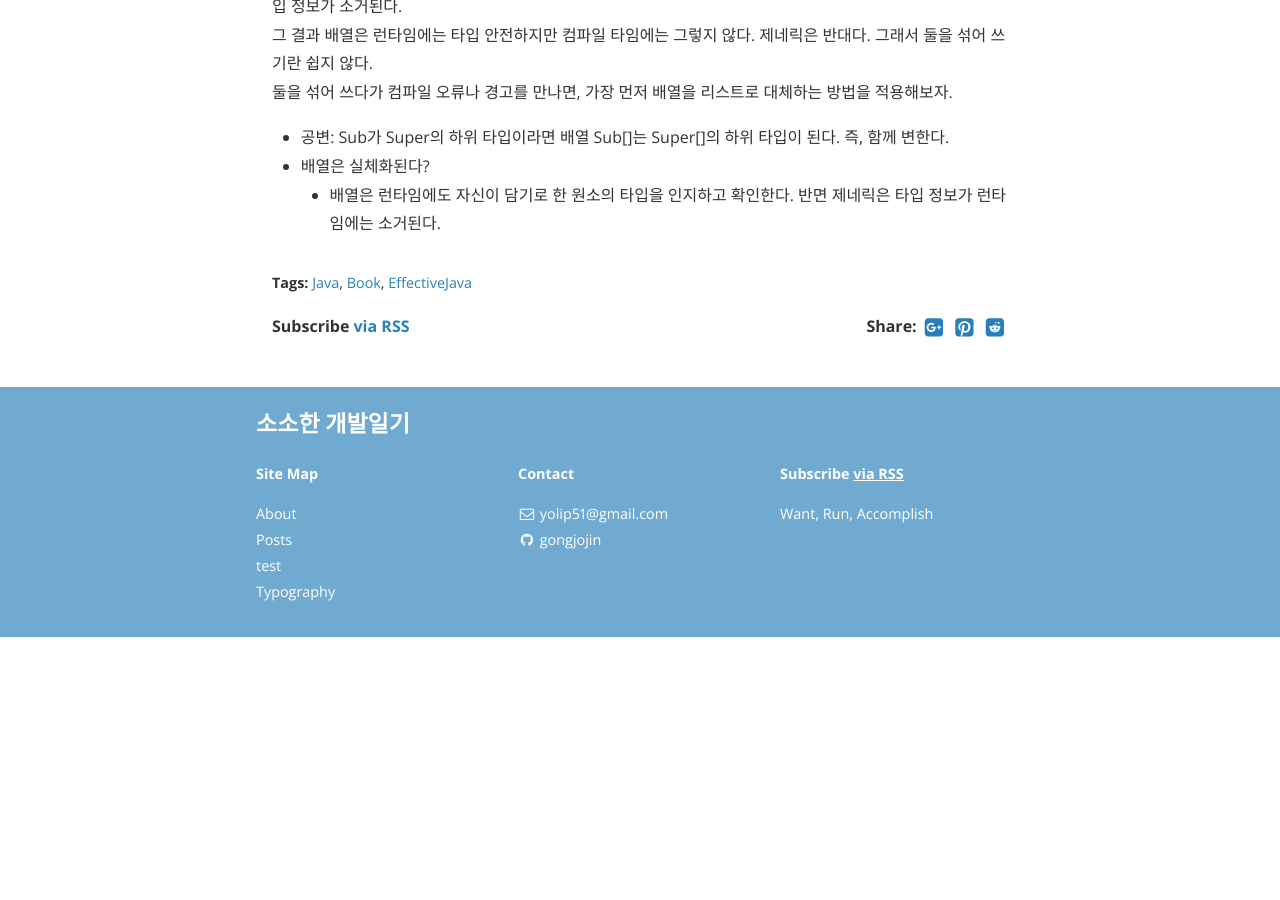
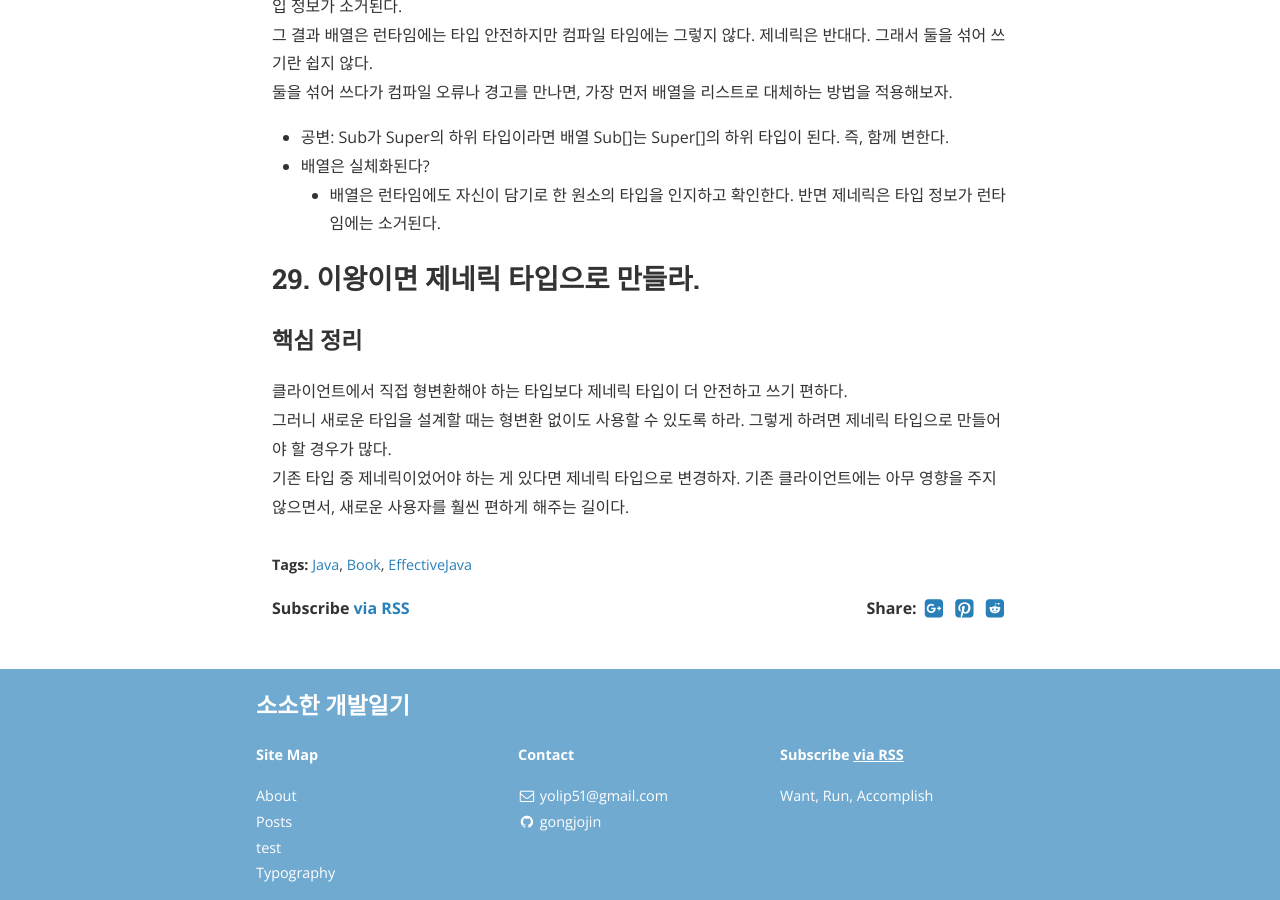
Before and after one commit to gonghojin/gonghojin.github.io, a Jekyll site: the page built from _posts/book/java/effectiveJava/2019-10-13-effectiveJava4.md, in a window 1280 px wide and 900 px high, scrolled down 1450 px. Built offline with Jekyll 4.4.1, drawn with Linux system fonts in a browser that asks for light colours; nearby versions of some CDN libraries; comment, search, counter and statistics services are not loaded; before the commit the page ends 2087 px from its top, so only the background shows below that.

Commit message:
Add: 이펙티브자바_29 이왕이면 제네릭 타입으로 만들라

```diff
--- a/_posts/book/java/effectiveJava/2019-10-13-effectiveJava4.md
+++ b/_posts/book/java/effectiveJava/2019-10-13-effectiveJava4.md
@@ -35,3 +35,9 @@ Set<Object>, Set<?>는 안전하지만, raw 타입인 Set은 안전하다.
 	즉, 함께 변한다.
 + 배열은 실체화된다?
 	+ 배열은 런타임에도 자신이 담기로 한 원소의 타입을 인지하고 확인한다. 반면 제네릭은 타입 정보가 런타임에는 소거된다.
+
+## 29. 이왕이면 제네릭 타입으로 만들라.
+### 핵심 정리
+클라이언트에서 직접 형변환해야 하는 타입보다 제네릭 타입이 더 안전하고 쓰기 편하다.
+그러니 새로운 타입을 설계할 때는 형변환 없이도 사용할 수 있도록 하라. 그렇게 하려면 제네릭 타입으로 만들어야 할 경우가 많다.
+기존 타입 중 제네릭이었어야 하는 게 있다면 제네릭 타입으로 변경하자. 기존 클라이언트에는 아무 영향을 주지 않으면서, 새로운 사용자를 훨씬 편하게 해주는 길이다.
```
